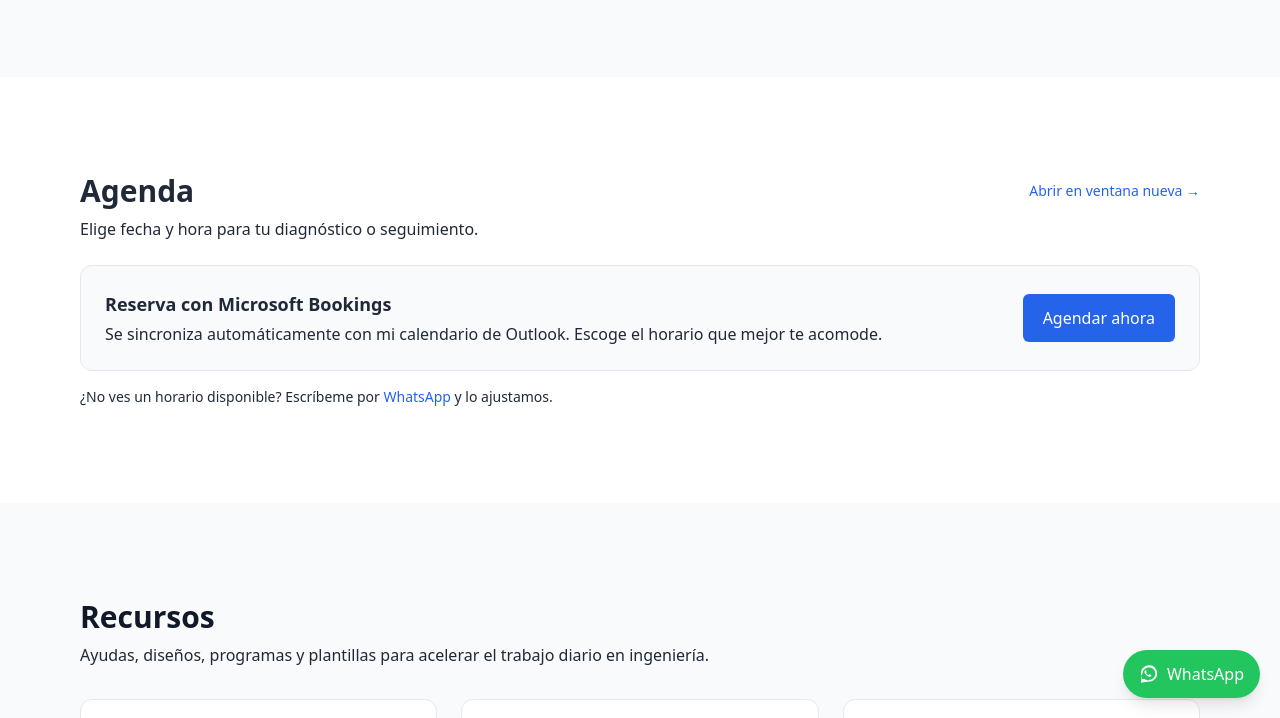
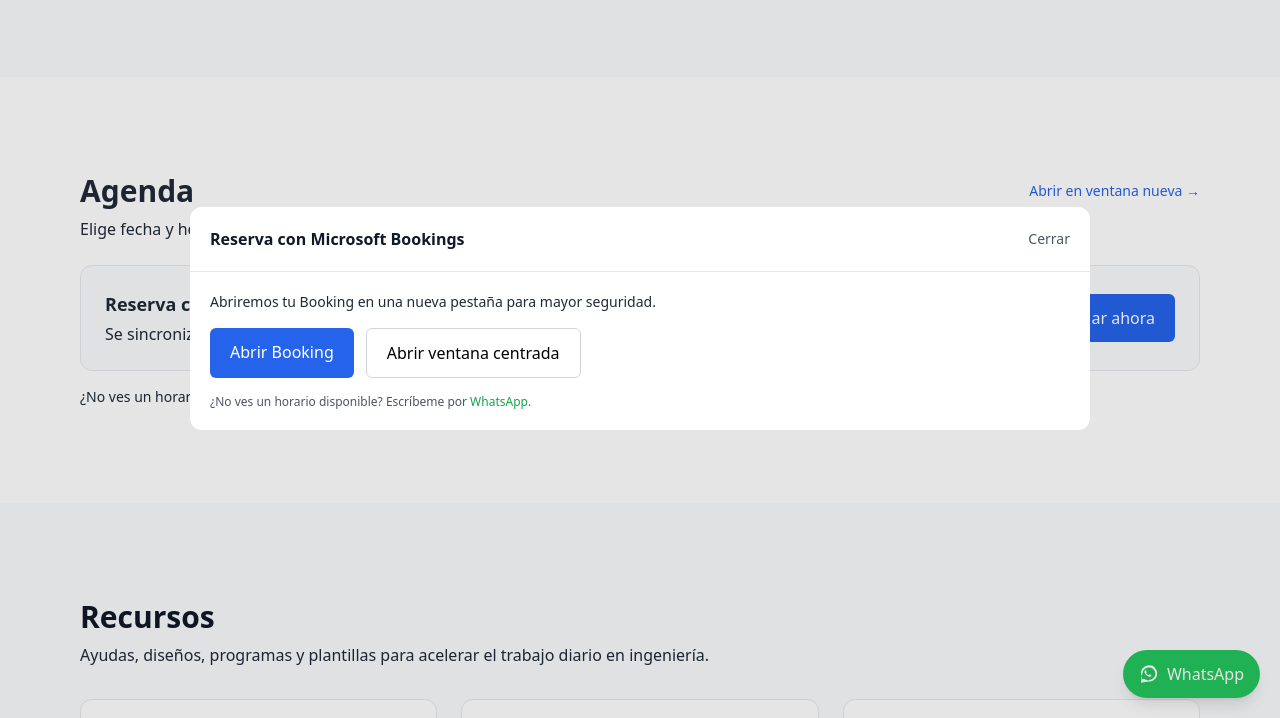
Before and after one commit to AlexRamSan/AlexRaSa, a plain HTML site: page index.html in a window 1280 px wide. Both pictures are taken after a click on the button "Agendar ahora". Shown: the part 1674-2392 px from the top of the page. Drawn offline with nearby package versions, Linux system fonts and the light colour scheme.

Commit message:
Update index.html

```diff
--- a/index.html
+++ b/index.html
@@ -249,6 +249,38 @@
       ¿No ves un horario disponible? Escríbeme por
       <a class="text-blue-600 hover:underline" href="https://wa.me/524425992802">WhatsApp</a> y lo ajustamos.
     </p>
+    <dialog id="bookModal" class="rounded-xl p-0 w-[min(96vw,900px)]">
+  <div class="p-5 border-b border-gray-200 flex items-center justify-between">
+    <h3 class="font-semibold text-gray-900">Reserva con Microsoft Bookings</h3>
+    <button type="button" onclick="document.getElementById('bookModal').close()" class="text-sm text-gray-600 hover:underline">
+      Cerrar
+    </button>
+  </div>
+
+  <div class="p-5 space-y-4">
+    <p class="text-sm text-gray-800">Abriremos tu Booking en una nueva pestaña para mayor seguridad.</p>
+
+    <!-- Acciones principales -->
+    <div class="flex flex-wrap gap-3">
+      <a href="https://outlook.office.com/bookwithme/user/c53758f6cac443108f6f112c6eedf95b@solidservicios.com?anonymous&ismsaljsauthenabled&ep=plink"
+         target="_blank" rel="noopener noreferrer"
+         class="px-5 py-3 rounded-md bg-blue-600 text-white font-medium hover:bg-blue-700 transition">
+        Abrir Booking
+      </a>
+      <button type="button"
+              onclick="openBookings()"
+              class="px-5 py-3 rounded-md border border-gray-300 hover:bg-gray-100 font-medium transition">
+        Abrir ventana centrada
+      </button>
+    </div>
+
+    <!-- Enlaces útiles -->
+    <div class="text-xs text-gray-600">
+      ¿No ves un horario disponible? Escríbeme por
+      <a href="https://wa.me/524425992802" class="text-green-600 hover:underline">WhatsApp</a>.
+    </div>
+  </div>
+</dialog>
   </div>
 </section>
 
```
